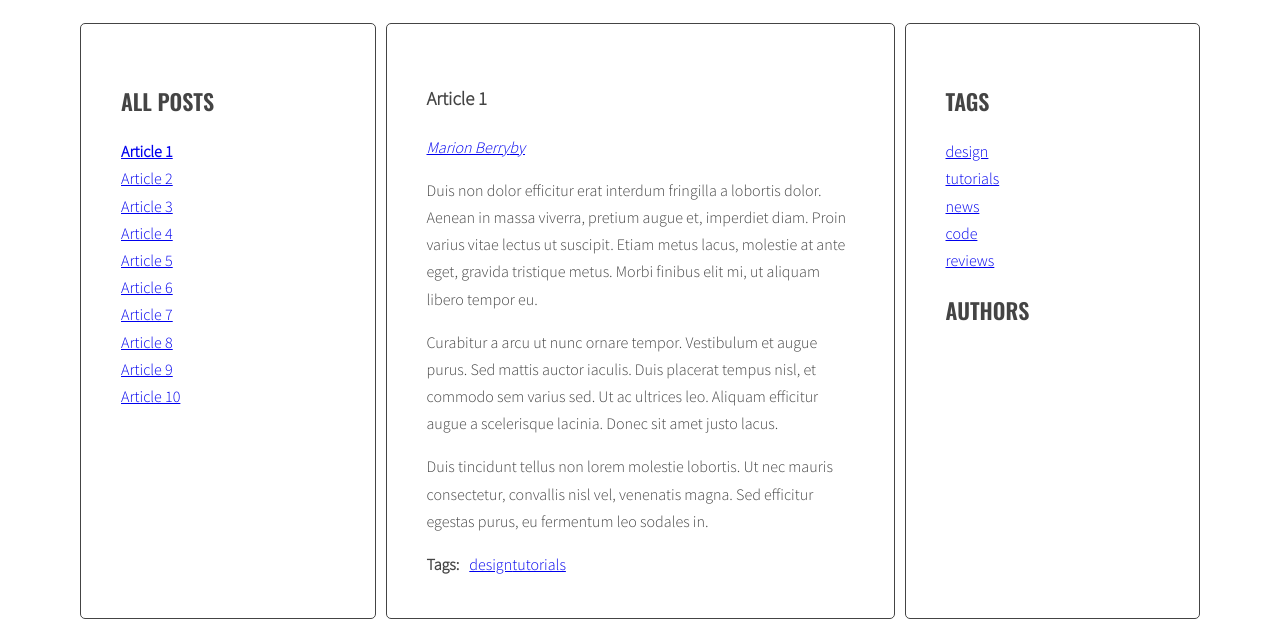
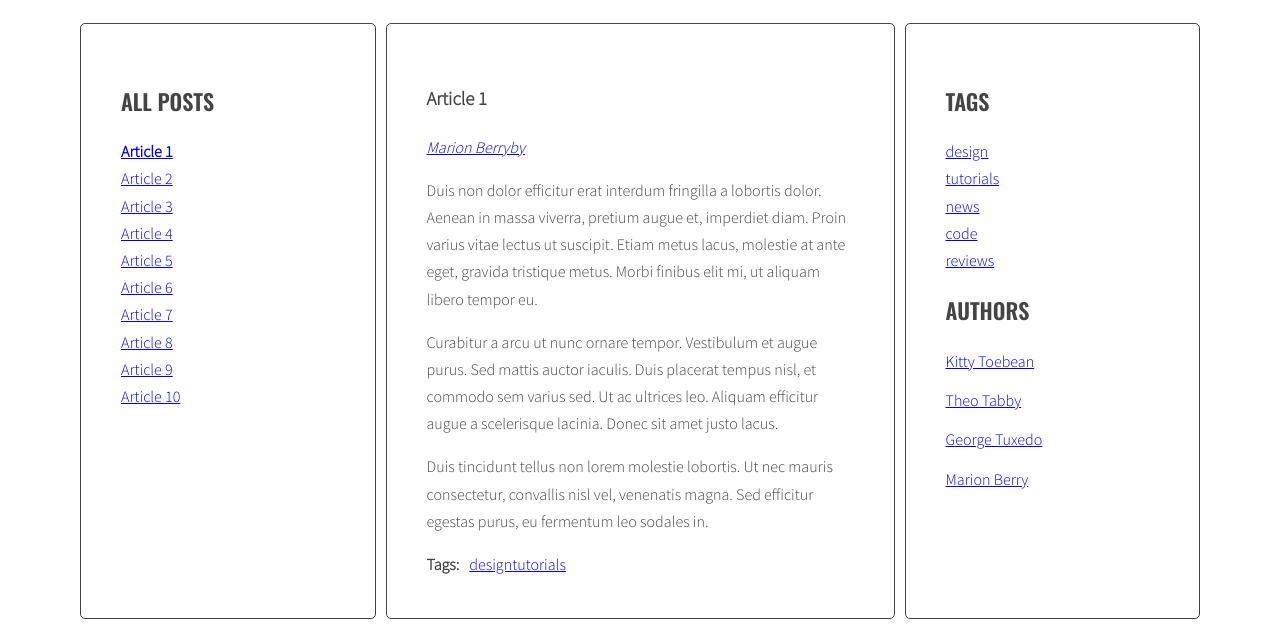
Before and after one commit to dariusz-dms/javascript-blog, a website: page index.html in a window 1280 px wide. Shown: the part 220-847 px from the top of the page. Drawn offline with nearby package versions, Linux system fonts and the light colour scheme.

Commit message:
cleanauthors

```diff
--- a/index.html
+++ b/index.html
@@ -199,6 +199,26 @@
               </ul>
               <h2 class="section-title">Authors</h2>
               <ul class="list authors">
+                <li>
+                  <a href="#">
+                    <span class="author-name">Kitty Toebean</span>
+                  </a>
+                </li>
+                <li>
+                  <a href="#">
+                    <span class="author-name">Theo Tabby</span>
+                  </a>
+                </li>
+                <li>
+                  <a href="#">
+                    <span class="author-name">George Tuxedo</span>
+                  </a>
+                </li>
+                <li>
+                  <a href="#">
+                    <span class="author-name">Marion Berry</span>
+                  </a>
+                </li>
               </ul>
             </aside>
           </main>
```
